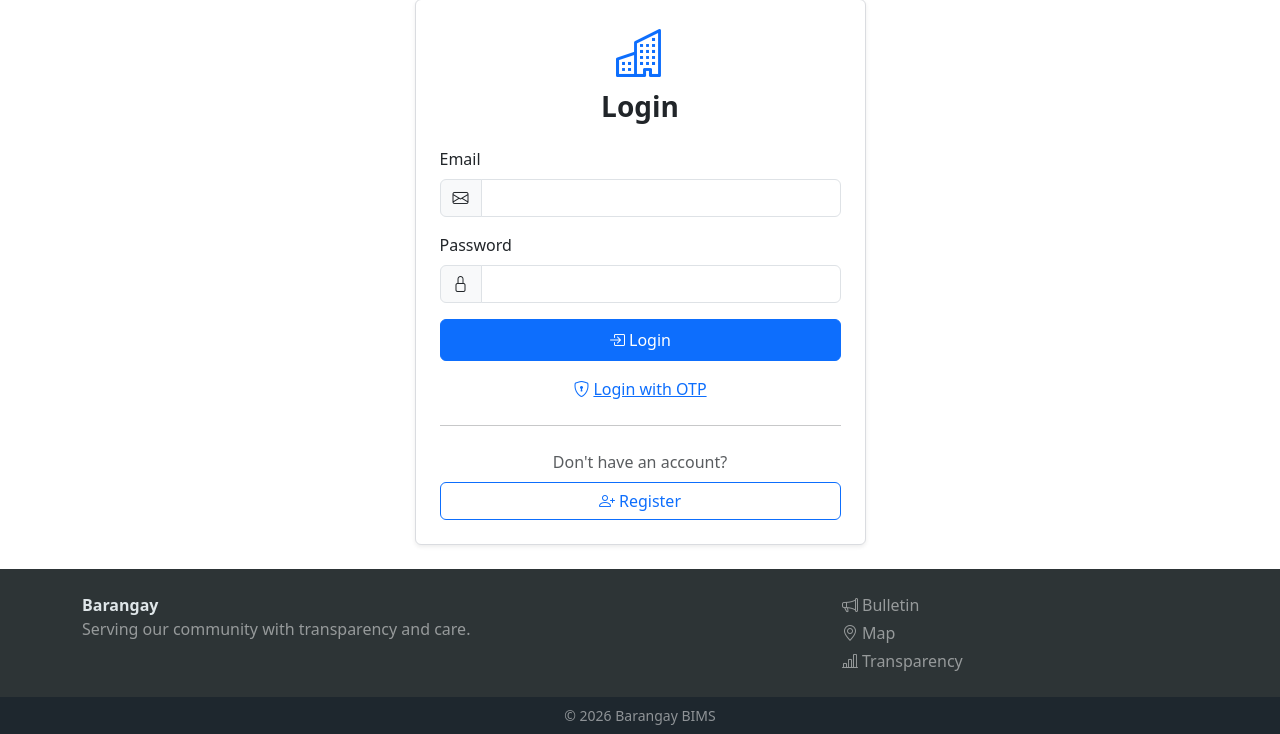
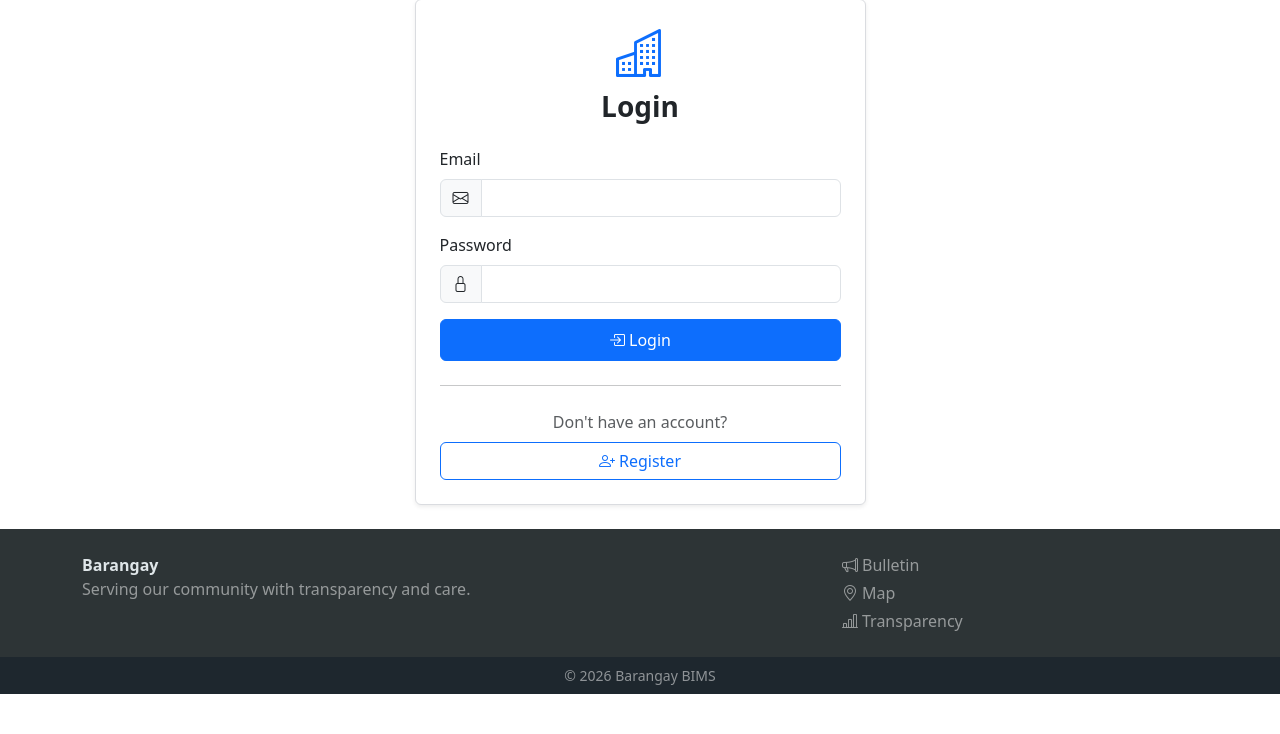
Before and after one commit to rickytubayan/bimss, a PHP site: page /BIMSS/auth/login in a window 1280 px wide. Shown: the part 153-887 px from the top of the page. After the commit the page ends 847 px from the top, so only its background shows below. Run offline with PHP 8.4, Linux system fonts and the light colour scheme.

Commit message:
chore: remove email OTP login flow (routes, controller, view, Auth methods, config)

```diff
--- a/DEFAULT_ACCOUNTS.txt
+++ b/DEFAULT_ACCOUNTS.txt
@@ -16,7 +16,6 @@ Public home page : http://localhost/BIMSS/
 Admin panel      : http://localhost/BIMSS/admin/dashboard
 Public login     : http://localhost/BIMSS/auth/login
 Register         : http://localhost/BIMSS/auth/register
-OTP login        : http://localhost/BIMSS/auth/otp
 
 NOTES
 ================================
--- a/config/app.php
+++ b/config/app.php
@@ -14,8 +14,6 @@ return [
     'max_upload_size' => 5242880,
     'session_lifetime' => 7200,
     'pagination_per_page' => 20,
-    'otp_expiry_minutes' => 10,
-    'otp_length' => 6,
     'barangay' => [
         'name' => 'Napnapan Norte',
         'code' => '640233',
--- a/controllers/public/AuthController.php
+++ b/controllers/public/AuthController.php
@@ -30,27 +30,6 @@ class AuthController extends \Controller {
 
         flash('error', 'Invalid credentials or account is not active.');
         redirect(url('auth/login'));
-    }
-
-    public function showOTP() {
-        $this->viewPublic('auth/otp', ['title' => 'OTP Login']);
-    }
-
-    public function verifyOTP() {
-        $data = $this->getInput();
-        $validator = new \Validator();
-        $result = $validator->validate($data, [
-            'email' => 'required|email',
-            'otp' => 'required|numeric|digits:6',
-        ]);
-
-        if ($result !== true || !\Auth::attemptOTP($data['email'], $data['otp'])) {
-            flash('error', 'Invalid OTP or OTP has expired.');
-            redirect(url('auth/otp'));
-        }
-
-        flash('success', 'Login successful!');
-        $this->redirectToDashboard();
     }
 
     public function showRegister() {
--- a/core/App.php
+++ b/core/App.php
@@ -27,8 +27,6 @@ class App {
             $r->group('auth', [], function ($r) {
                 $r->get('login', 'Public\AuthController@showLogin');
                 $r->post('login', 'Public\AuthController@login');
-                $r->get('otp', 'Public\AuthController@showOTP');
-                $r->post('otp', 'Public\AuthController@verifyOTP');
                 $r->get('register', 'Public\AuthController@showRegister');
                 $r->post('register', 'Public\AuthController@register');
                 $r->get('logout', 'Public\AuthController@logout');
--- a/core/Auth.php
+++ b/core/Auth.php
@@ -70,61 +70,6 @@ class Auth {
         return (int)$stmt->fetch()['count'] > 0;
     }
 
-    public static function generateOTP() {
-        return str_pad(random_int(0, 999999), 6, '0', STR_PAD_LEFT);
-    }
-
-    public static function sendOTP($email, $otp) {
-        $config = require CONFIG_PATH . '/app.php';
-        $db = Database::getInstance()->getConnection();
-        $expiresAt = date('Y-m-d H:i:s', strtotime("+{$config['otp_expiry_minutes']} minutes"));
-
-        $stmt = $db->prepare("INSERT INTO email_logs (recipient_email, subject, body, status, created_at) VALUES (?, ?, ?, 'sent', NOW())");
-        $subject = "BIMS - Your Verification Code";
-        $body = "Your verification code is: {$otp}. This code expires in {$config['otp_expiry_minutes']} minutes.";
-        $stmt->execute([$email, $subject, $body]);
-
-        return true;
-    }
-
-    public static function verifyOTP($email, $otp) {
-        $db = Database::getInstance()->getConnection();
-        $stmt = $db->prepare("
-            SELECT * FROM email_logs
-            WHERE recipient_email = ? AND body LIKE ? AND status = 'sent'
-            ORDER BY created_at DESC LIMIT 1
-        ");
-        $stmt->execute([$email, "%{$otp}%"]);
-        $log = $stmt->fetch();
-
-        if (!$log) return false;
-
-        $stmt = $db->prepare("UPDATE email_logs SET status = 'expired' WHERE id = ?");
-        $stmt->execute([$log['id']]);
-
-        $createdAt = new DateTime($log['created_at']);
-        $now = new DateTime();
-        $config = require CONFIG_PATH . '/app.php';
-        $diff = $now->diff($createdAt)->i;
-
-        return $diff <= $config['otp_expiry_minutes'];
-    }
-
-    public static function attemptOTP($email, $otp) {
-        $db = Database::getInstance()->getConnection();
-        $stmt = $db->prepare("SELECT * FROM users WHERE email = ? AND deleted_at IS NULL");
-        $stmt->execute([$email]);
-        $user = $stmt->fetch();
-
-        if ($user && self::verifyOTP($email, $otp)) {
-            self::login($user);
-            $db->prepare("UPDATE users SET last_login_at = NOW(), email_verified_at = NOW() WHERE id = ?")->execute([$user['id']]);
-            self::logAudit($user['id'], 'otp_login', 'users', $user['id']);
-            return true;
-        }
-        return false;
-    }
-
     private static function logAudit($userId, $action, $tableName, $recordId) {
         $db = Database::getInstance()->getConnection();
         $stmt = $db->prepare("INSERT INTO audit_logs (user_id, action, table_name, record_id, ip_address, user_agent, created_at) VALUES (?, ?, ?, ?, ?, ?, NOW())");
--- a/views/public/auth/login.php
+++ b/views/public/auth/login.php
@@ -29,10 +29,6 @@
                     <button type="submit" class="btn btn-primary w-100 py-2"><i class="bi bi-box-arrow-in-right me-1"></i><?= t('login') ?></button>
                 </form>
 
-                <div class="text-center mt-3">
-                    <a href="<?= url('auth/otp') ?>"><i class="bi bi-shield-lock me-1"></i>Login with OTP</a>
-                </div>
-
                 <hr class="my-4">
 
                 <div class="text-center">
```
Also changed, not shown: views/public/auth/otp.php (deleted, +0 -39 lines), README.md.
